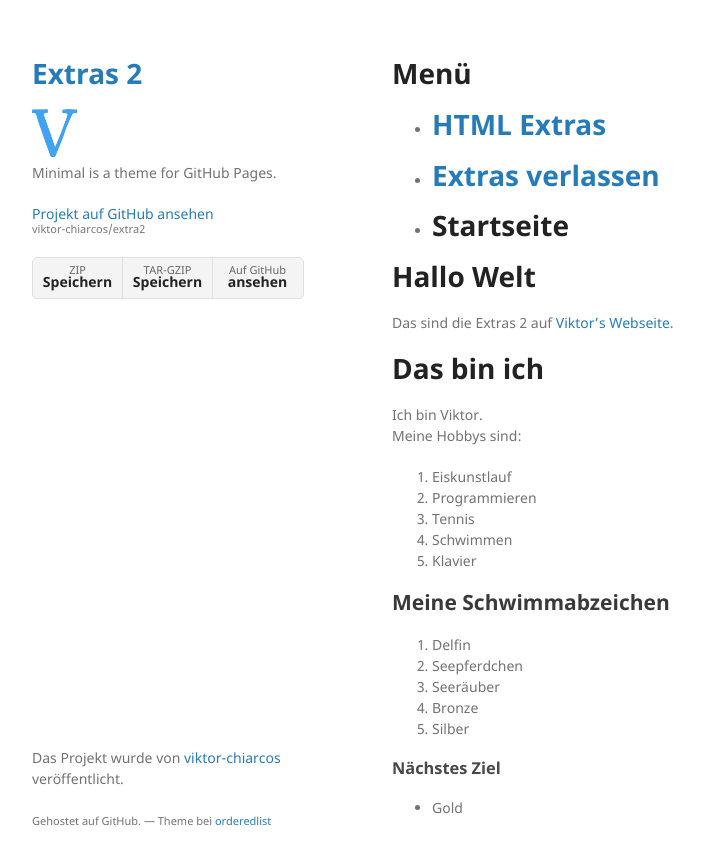
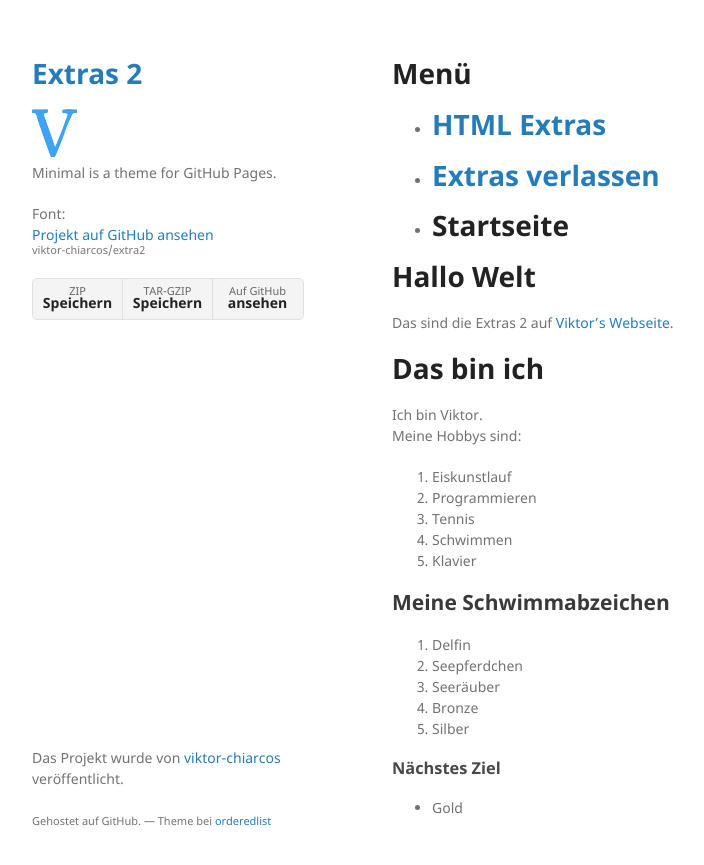
Before and after one commit to viktor-chiarcos/extra2, a Jekyll site: the page built from index.md, in a window 1280 px wide. Shown: the top 865 px of the page, without its empty margins (178-882 px from the left). Built offline with Jekyll 4.4.1, drawn with Linux system fonts in a browser that asks for light colours.

Commit message:
Update default.html

```diff
--- a/_layouts/default.html
+++ b/_layouts/default.html
@@ -23,6 +23,7 @@
         {% endif %}
 
         <p>{{ site.description | default: site.github.project_tagline }}</p>
+        Font: {{ site.font }}
 
         {% if site.github.is_project_page %}
         <p class="view"><a href="{{ site.github.repository_url }}">Projekt auf GitHub ansehen <small>{{ site.github.repository_nwo }}</small></a></p>
```
